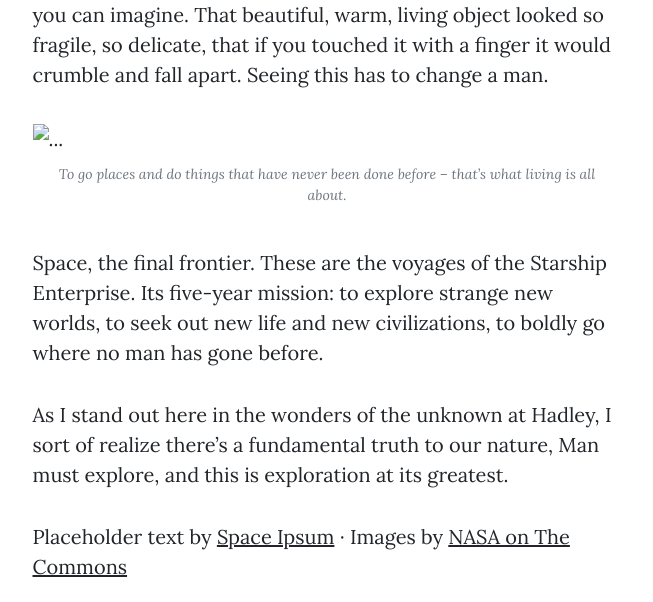
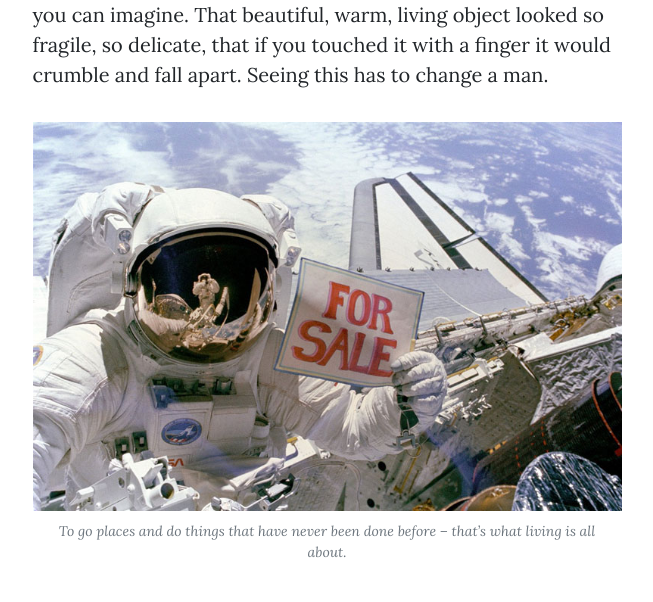
Before and after one commit to takseemzilani/zilani-s-blog, a plain HTML site: page post.html in a window 1280 px wide. Shown: the part 2545-3147 px from the top of the page, without its empty margins (313-966 px from the left). Drawn offline with nearby package versions, Linux system fonts and the light colour scheme.

Commit message:
Update post.html

```diff
--- a/post.html
+++ b/post.html
@@ -68,7 +68,7 @@
                         <p>Spaceflights cannot be stopped. This is not the work of any one man or even a group of men. It is a historical process which mankind is carrying out in accordance with the natural laws of human development.</p>
                         <h2 class="section-heading">Reaching for the Stars</h2>
                         <p>As we got further and further away, it [the Earth] diminished in size. Finally it shrank to the size of a marble, the most beautiful you can imagine. That beautiful, warm, living object looked so fragile, so delicate, that if you touched it with a finger it would crumble and fall apart. Seeing this has to change a man.</p>
-                        <a href="#!"><img class="img-fluid" src="assets/img/post-sample-image.jpg" alt="..." /></a>
+                        <a href="#!"><img class="img-fluid" src="post-sample-image.jpg" alt="..." /></a>
                         <span class="caption text-muted">To go places and do things that have never been done before – that’s what living is all about.</span>
                         <p>Space, the final frontier. These are the voyages of the Starship Enterprise. Its five-year mission: to explore strange new worlds, to seek out new life and new civilizations, to boldly go where no man has gone before.</p>
                         <p>As I stand out here in the wonders of the unknown at Hadley, I sort of realize there’s a fundamental truth to our nature, Man must explore, and this is exploration at its greatest.</p>
```
